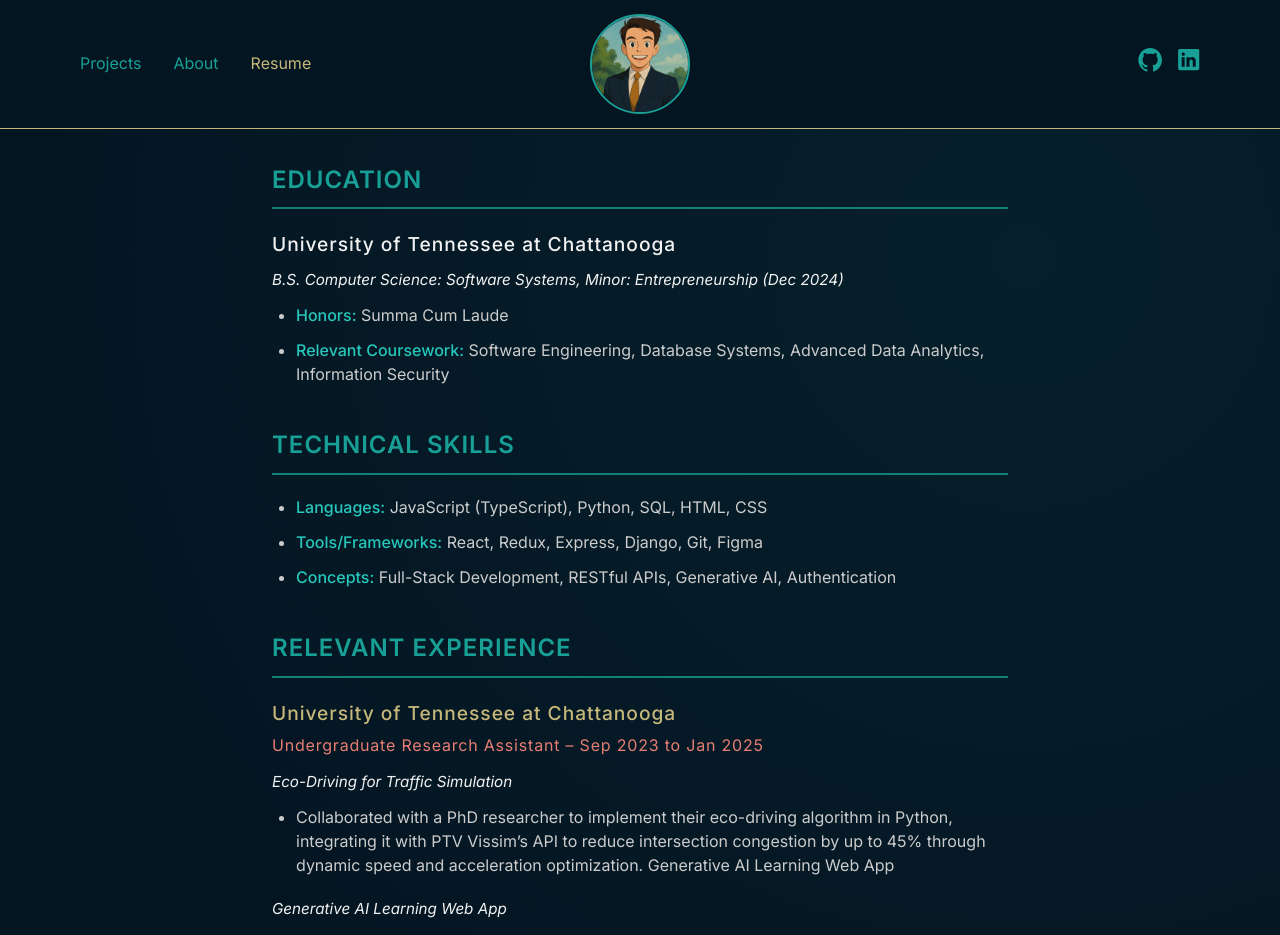
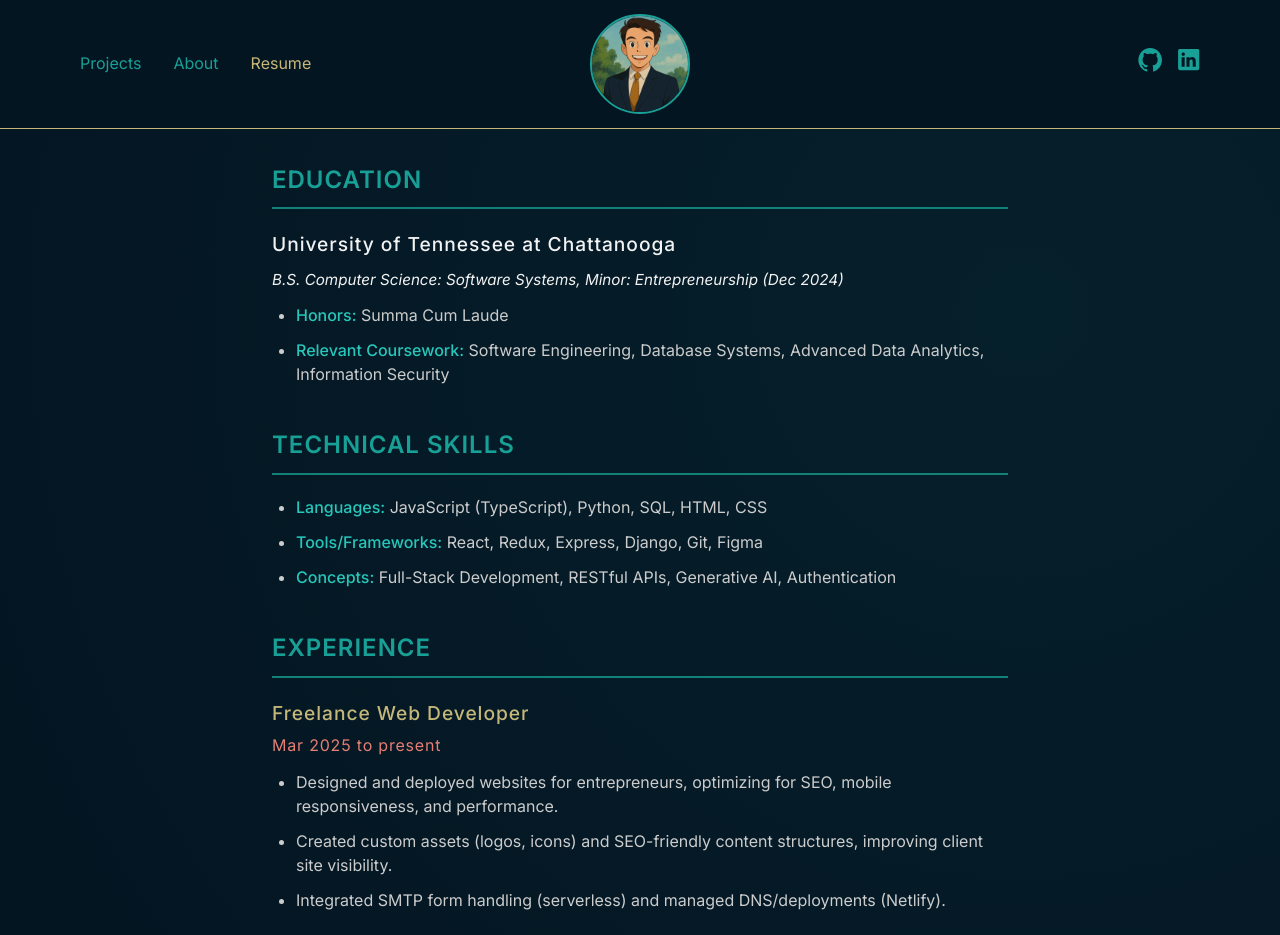
Before and after one commit to cstlford/cford_site, a React (Vite) app: page /resume in a window 1280 px wide. Shown: the top 935 px of the page. Built offline with nearby package versions, Linux system fonts and the light colour scheme.

Commit message:
added experience

```diff
--- a/src/pages/Resume/index.tsx
+++ b/src/pages/Resume/index.tsx
@@ -41,7 +41,25 @@ const ResumeComponent: React.FC = () => {
       </section>
 
       <section className="resume-section">
-        <h2>RELEVANT EXPERIENCE</h2>
+        <h2>EXPERIENCE</h2>
+        <div className="resume-experience">
+          <h3>Freelance Web Developer</h3>
+          <h3> Mar 2025 to present</h3>
+          <ul className="resume-list">
+            <li>
+              Designed and deployed websites for entrepreneurs, optimizing for
+              SEO, mobile responsiveness, and performance.
+            </li>
+            <li>
+              Created custom assets (logos, icons) and SEO-friendly content
+              structures, improving client site visibility.
+            </li>
+            <li>
+              Integrated SMTP form handling (serverless) and managed
+              DNS/deployments (Netlify).
+            </li>
+          </ul>
+        </div>
         <div className="resume-experience">
           <h3>University of Tennessee at Chattanooga</h3>
           <h3>Undergraduate Research Assistant – Sep 2023 to Jan 2025</h3>
@@ -51,7 +69,7 @@ const ResumeComponent: React.FC = () => {
               Collaborated with a PhD researcher to implement their eco-driving
               algorithm in Python, integrating it with PTV Vissim’s API to
               reduce intersection congestion by up to 45% through dynamic speed
-              and acceleration optimization. Generative AI Learning Web App
+              and acceleration optimization.
             </li>
           </ul>
           <p className="resume-italic">Generative AI Learning Web App</p>
```
